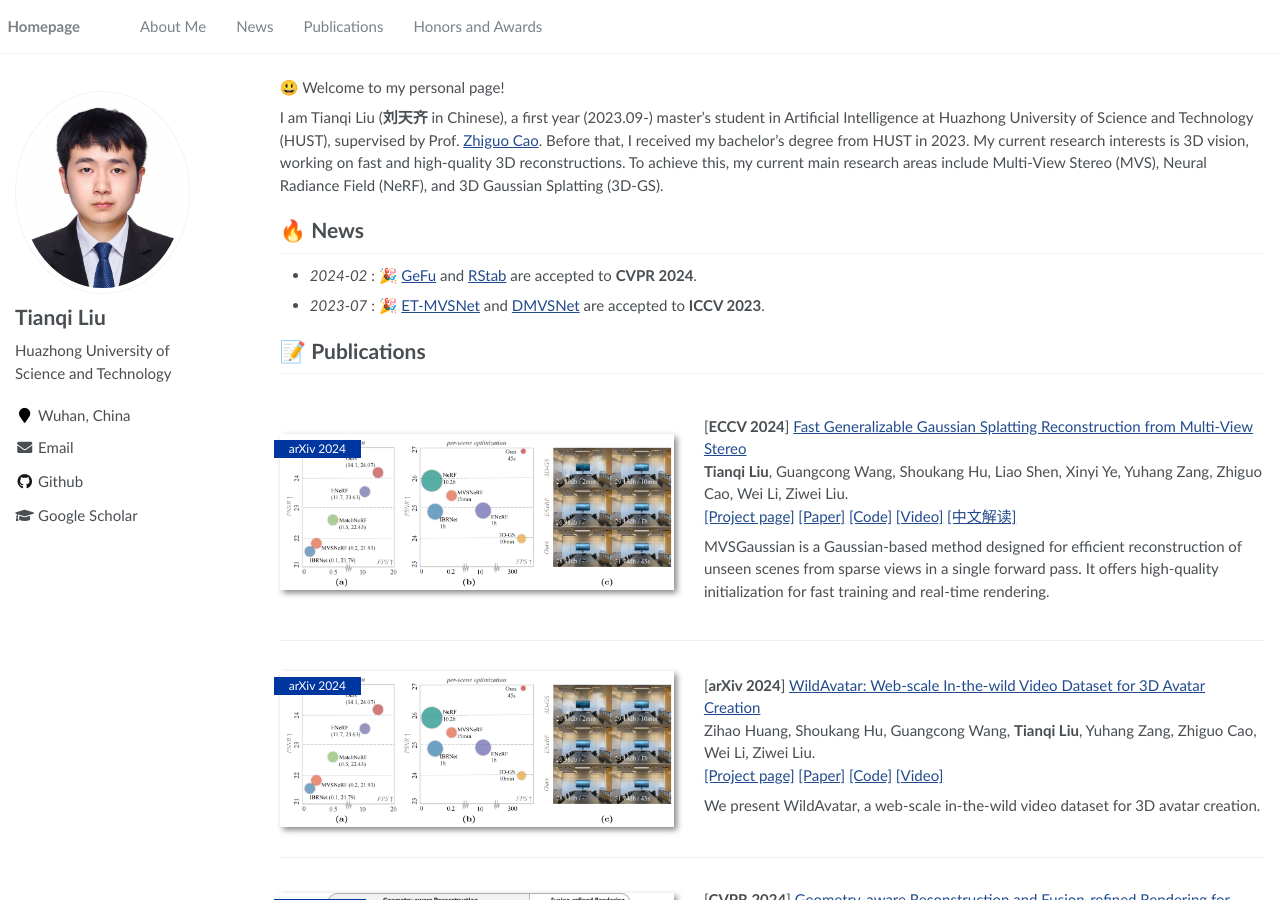
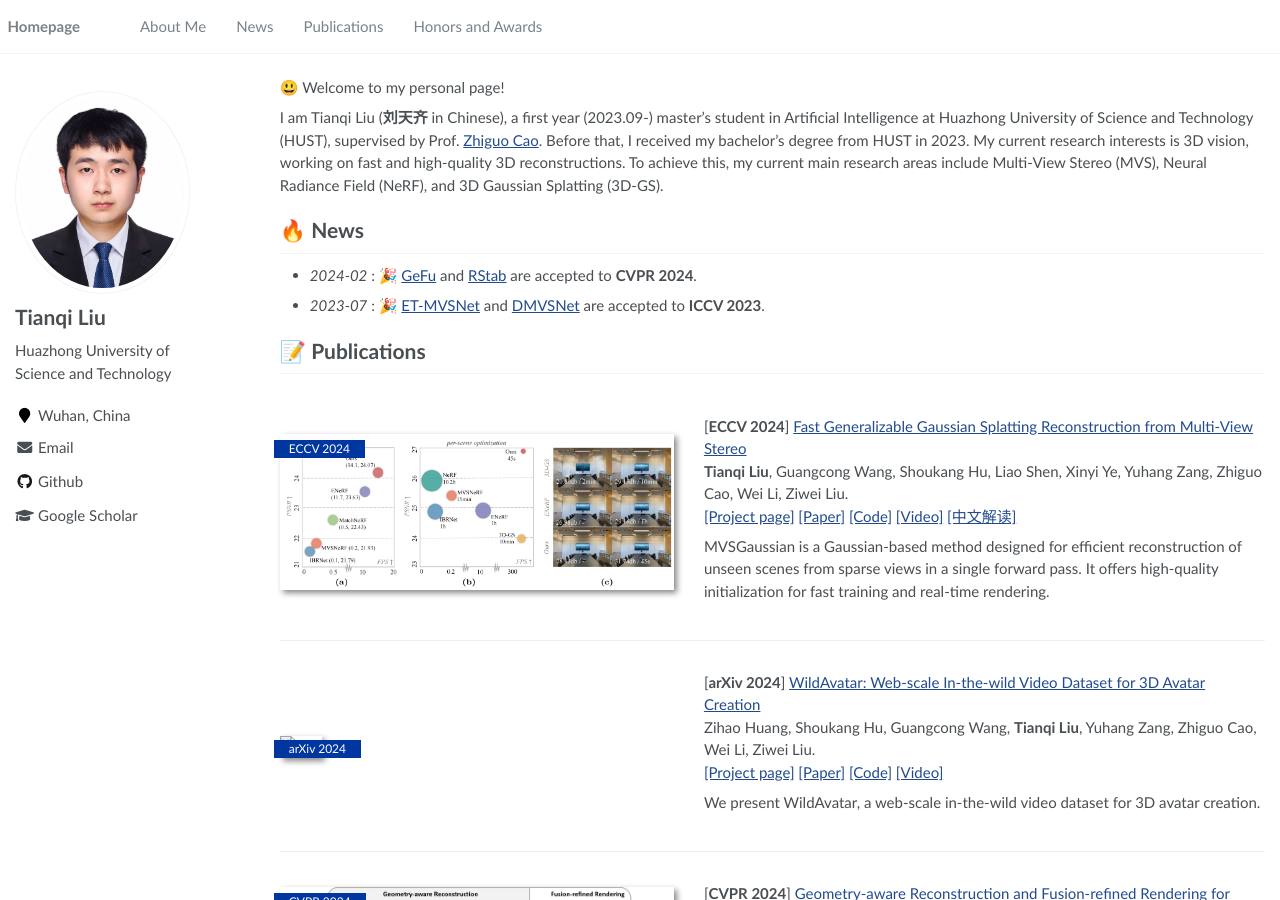
Before and after one commit to TQTQliu/TQTQliu.github.io, a Jekyll site: the page built from _pages/about.md, in a window 1280 px wide and 900 px high. Built offline with Jekyll 4.4.1, drawn with Linux system fonts in a browser that asks for light colours.

Commit message:
Update pub.md

```diff
--- a/_pages/includes/pub.md
+++ b/_pages/includes/pub.md
@@ -1,7 +1,7 @@
 # 📝 Publications
 <!-- 加点表情包,直接复制图片即可  https://github.com/guodongxiaren/README/blob/master/emoji.md?tdsourcetag=s_pcqq_aiomsg -->
 
-<div class='paper-box'><div class='paper-box-image'><div><div class="badge">arXiv 2024</div><img src='images/MVSGaussian.png' alt="sym" width="100%"></div></div>
+<div class='paper-box'><div class='paper-box-image'><div><div class="badge">ECCV 2024</div><img src='images/MVSGaussian.png' alt="sym" width="100%"></div></div>
 <div class='paper-box-text' markdown="1">
 
 [**ECCV 2024**] [Fast Generalizable Gaussian Splatting Reconstruction from Multi-View Stereo](https://mvsgaussian.github.io/) \\
@@ -18,7 +18,7 @@ MVSGaussian is a Gaussian-based method designed for efficient reconstruction of
 </div>
 
 
-<div class='paper-box'><div class='paper-box-image'><div><div class="badge">arXiv 2024</div><img src='images/MVSGaussian.png' alt="sym" width="100%"></div></div>
+<div class='paper-box'><div class='paper-box-image'><div><div class="badge">arXiv 2024</div><img src='' alt="sym" width="100%"></div></div>
 <div class='paper-box-text' markdown="1">
 
 [**arXiv 2024**] [WildAvatar: Web-scale In-the-wild Video Dataset for 3D Avatar Creation](https://wildavatar.github.io/) \\
```
